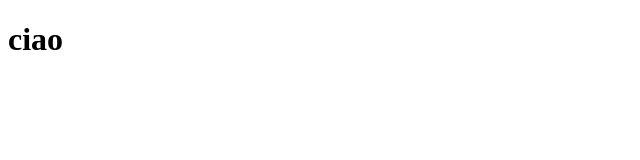
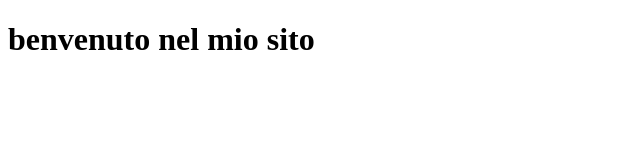
Before and after one commit to JessicaVitanza/github2, a plain HTML site: page index.html in a window 1280 px wide. Shown: the whole page, without its empty margins (0-640 px from the left). Drawn offline with Linux system fonts and the light colour scheme.

Commit message:
cambiato il titolo della home

```diff
--- a/index.html
+++ b/index.html
@@ -7,7 +7,7 @@
     <title>prova GITHUB</title>
 </head>
 <body>
-    <h1>ciao</h1>
+    <h1>benvenuto nel mio sito</h1>
 
 </body>
 </html>
```
